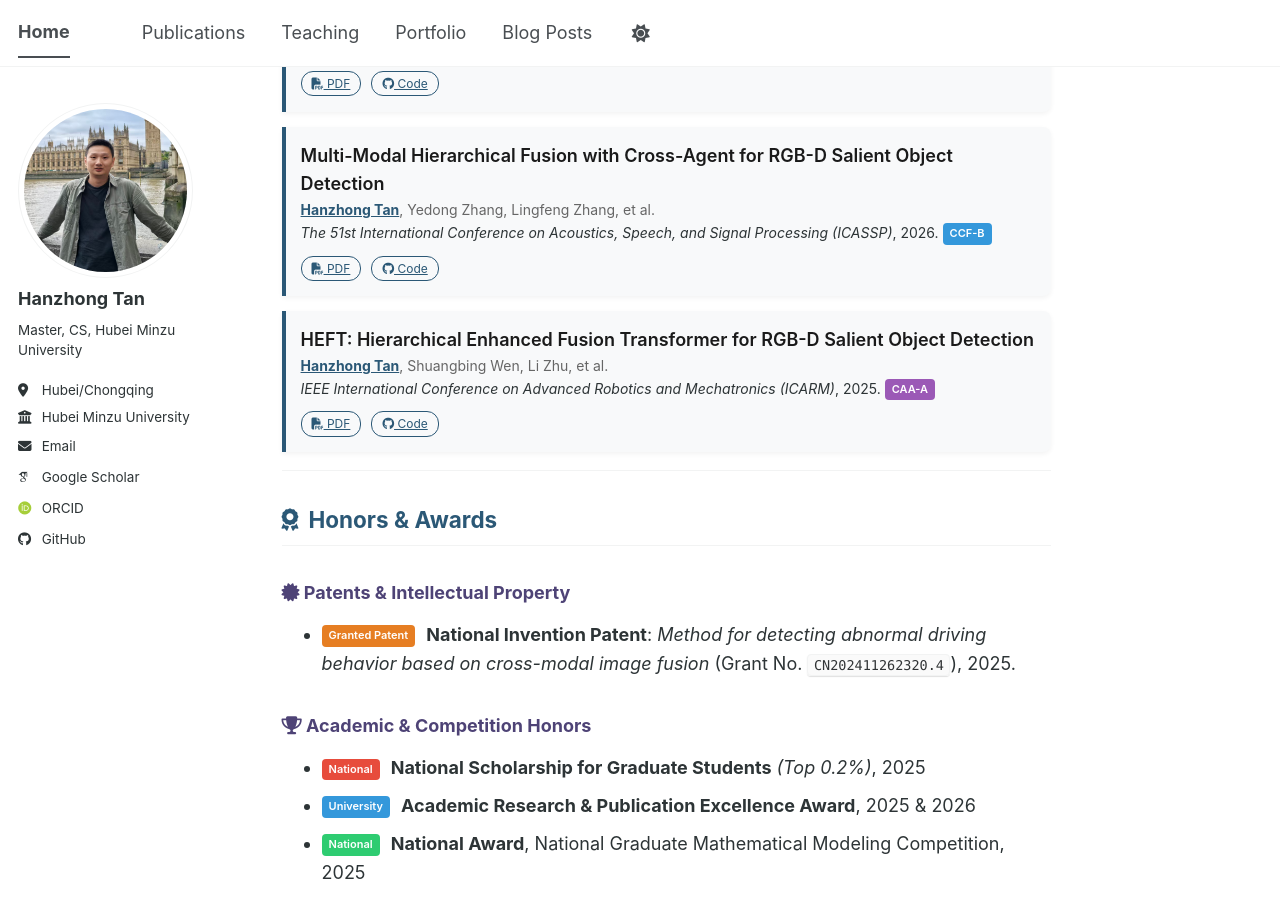
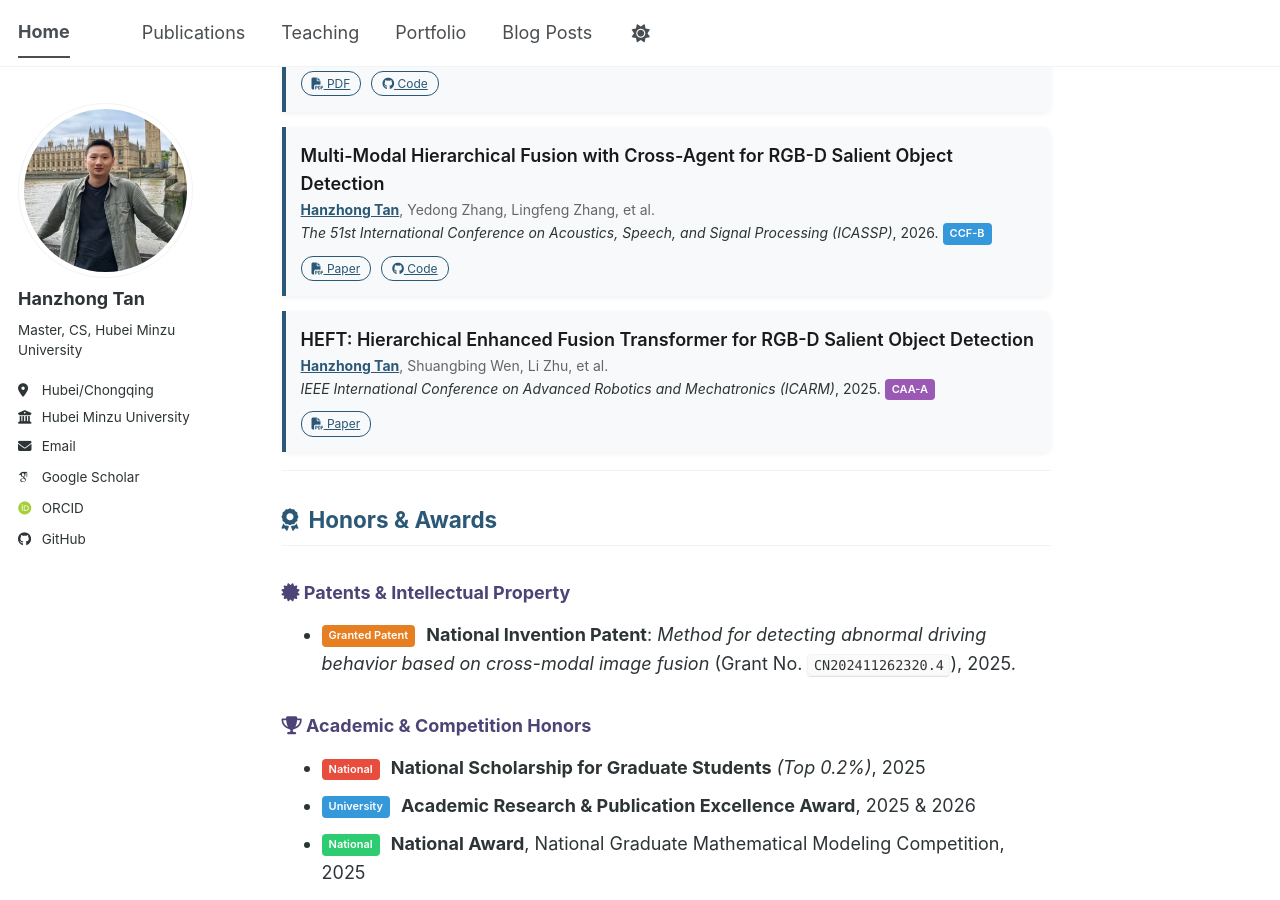
Before and after one commit to liangjiaxiaoqi/liangjiaxiaoqi.github.io, a Jekyll site: the page built from _pages/about.md, in a window 1280 px wide and 900 px high, scrolled down 1212 px. Built offline with Jekyll 4.4.1, drawn with Linux system fonts in a browser that asks for light colours; some web fonts are replaced; a script bundle is joined from its source files by our own code; library files that are not in the unit come from our copies; a style sheet for code colours, icons or effects is not loaded.

Commit message:
Update about.md

```diff
--- a/_pages/about.md
+++ b/_pages/about.md
@@ -198,8 +198,8 @@
   <div class="paper-authors"><span class="me">Hanzhong Tan</span>, Shuangbing Wen, Lingfeng Zhang, et al.</div>
   <div class="journal-conf"><em>The Visual Computer</em>, 2026. <span class="badge badge-green">CCF-C</span> <span class="badge badge-red">SCI Q3</span> <span class="badge badge-red">IF=3.4</span></div>
   <div style="margin-top: 8px;">
-    <a href="#" class="btn-link"><i class="fa-solid fa-file-pdf"></i> PDF</a>
-    <a href="#" class="btn-link"><i class="fa-brands fa-github"></i> Code</a>
+    <a href="https://liangjiaxiaoqi.github.io/files/2026-07-09-Competitive_fusion_in_multimodal_networks_for_enhanced_salient_object_detection.pdf" class="btn-link"><i class="fa-solid fa-file-pdf"></i> PDF</a>
+    <a href="https://github.com/liangjiaxiaoqi/MC2FNet" class="btn-link"><i class="fa-brands fa-github"></i> Code</a>
   </div>
 </div>
 
@@ -208,8 +208,8 @@
   <div class="paper-authors"><span class="me">Hanzhong Tan</span>, Yedong Zhang, Lingfeng Zhang, et al.</div>
   <div class="journal-conf"><em>The 51st International Conference on Acoustics, Speech, and Signal Processing (ICASSP)</em>, 2026. <span class="badge badge-blue">CCF-B</span></div>
   <div style="margin-top: 8px;">
-    <a href="#" class="btn-link"><i class="fa-solid fa-file-pdf"></i> PDF</a>
-    <a href="#" class="btn-link"><i class="fa-brands fa-github"></i> Code</a>
+    <a href="https://liangjiaxiaoqi.github.io/files/Multi-Modal_Hierarchical_Fusion_with_Cross-Agent_for_RGB-D_Salient_Object_Detection.pdf" class="btn-link"><i class="fa-solid fa-file-pdf"></i> Paper</a>
+    <a href="https://github.com/liangjiaxiaoqi/HMaT-D" class="btn-link"><i class="fa-brands fa-github"></i> Code</a>
   </div>
 </div>
 
@@ -218,8 +218,7 @@
   <div class="paper-authors"><span class="me">Hanzhong Tan</span>, Shuangbing Wen, Li Zhu, et al.</div>
   <div class="journal-conf"><em>IEEE International Conference on Advanced Robotics and Mechatronics (ICARM)</em>, 2025. <span class="badge badge-purple">CAA-A</span></div>
   <div style="margin-top: 8px;">
-    <a href="#" class="btn-link"><i class="fa-solid fa-file-pdf"></i> PDF</a>
-    <a href="#" class="btn-link"><i class="fa-brands fa-github"></i> Code</a>
+    <a href="https://liangjiaxiaoqi.github.io/files/2-HEFT.pdf" class="btn-link"><i class="fa-solid fa-file-pdf"></i> Paper</a>
   </div>
 </div>
 
```
